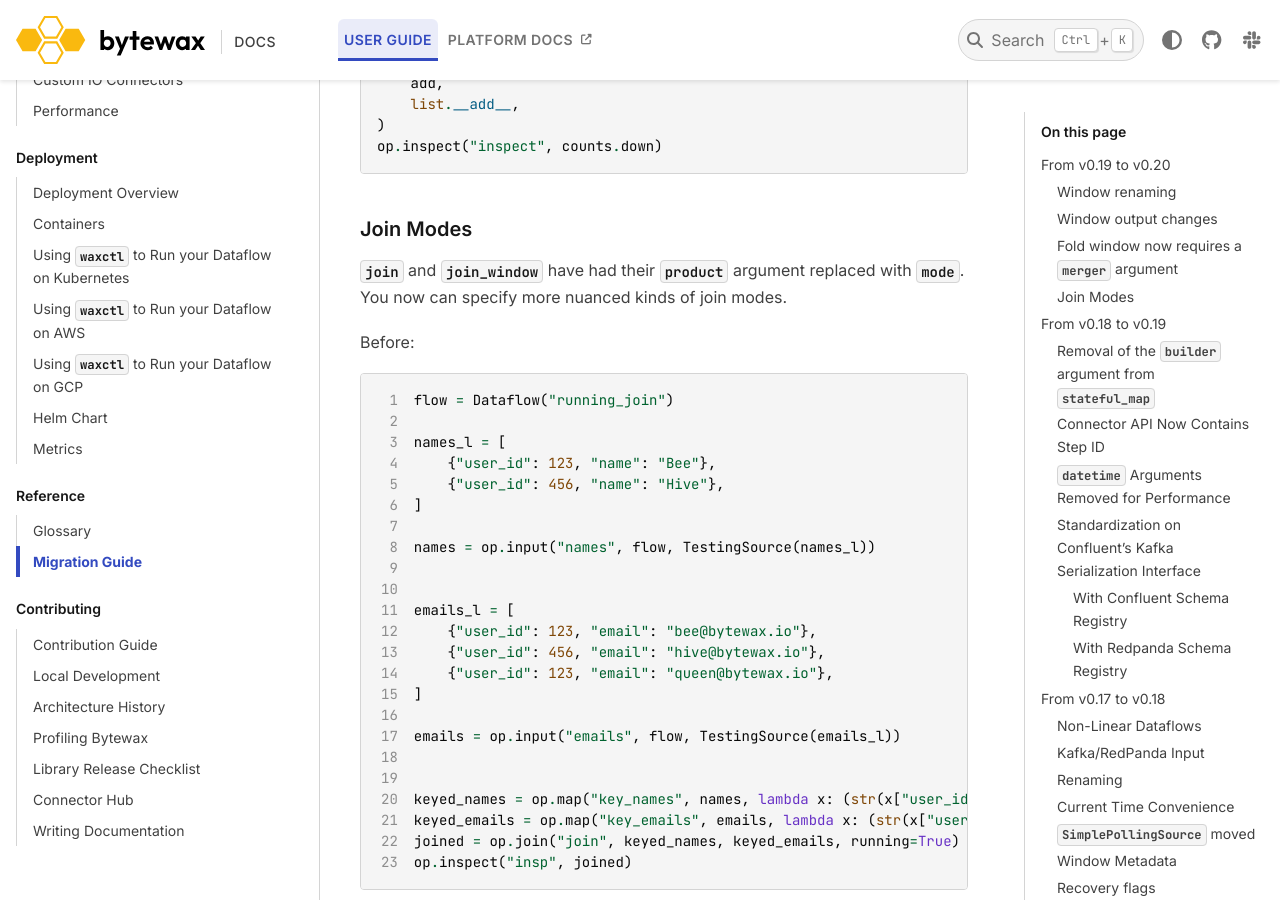
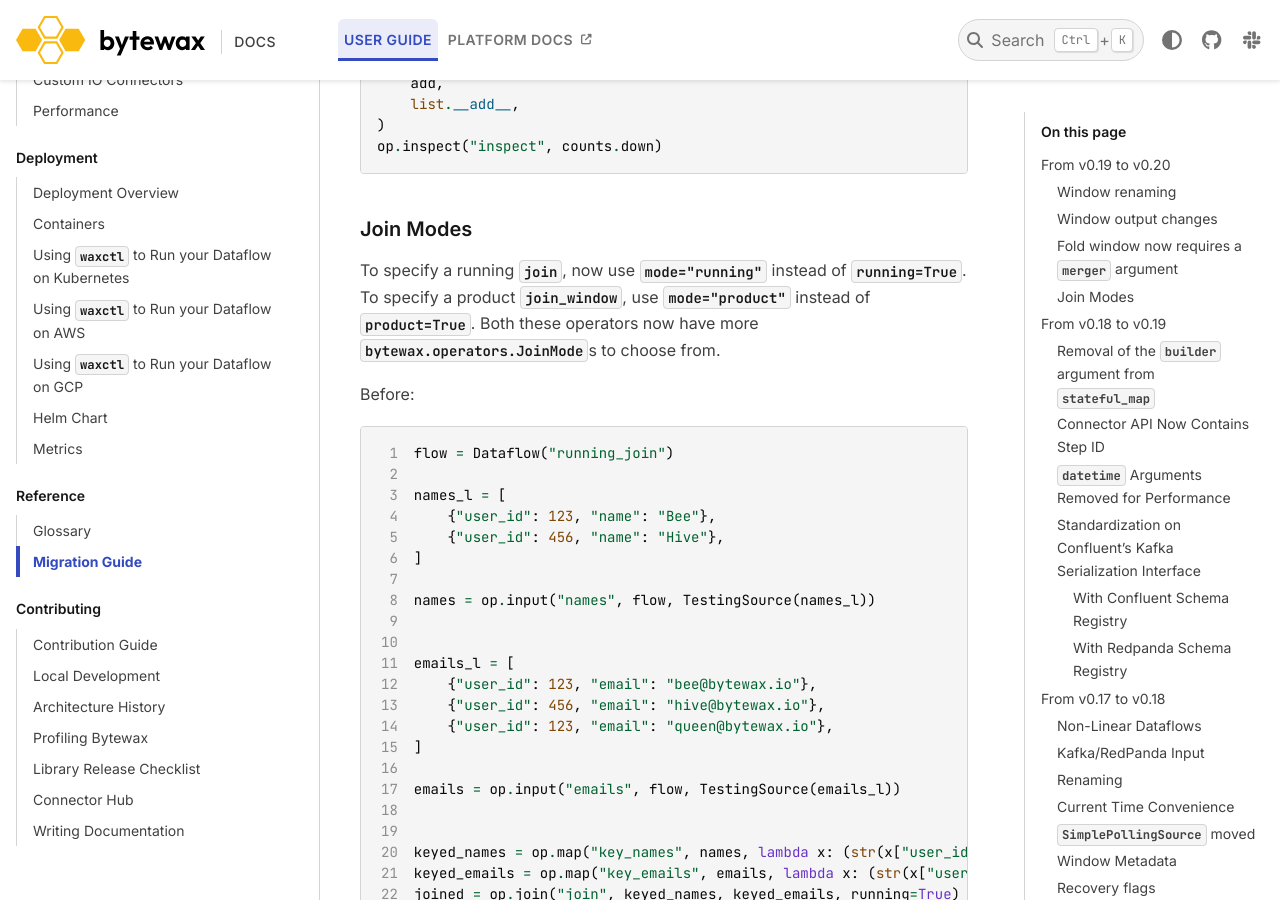
Before and after one commit to bytewax/bytewax, a Sphinx documentation site: the page built from docs/guide/reference/migration.md, in a window 1280 px wide and 900 px high, scrolled down 4353 px. Built offline with Sphinx 7.4.7 and the PyData theme 0.15.4, drawn with Linux system fonts in a browser that asks for light colours; pages that are not in the unit, such as notebooks, are missing from menus.

Commit message:
Update docs/guide/reference/migration.md
Co-authored-by: David Selassie <david@bytewax.io>
Signed-off-by: Dan Herrera <whoahbot@gmail.com>

```diff
--- a/docs/guide/reference/migration.md
+++ b/docs/guide/reference/migration.md
@@ -210,10 +210,7 @@
 
 ### Join Modes
 
-{py:obj}`~bytewax.operators.join` and
-{py:obj}`~bytewax.operators.windowing.join_window` have had their
-`product` argument replaced with `mode`. You now can specify more
-nuanced kinds of join modes.
+To specify a running {py:obj}`~bytewax.operators.join`, now use `mode="running"` instead of `running=True`. To specify a product {py:obj}`~bytewax.operators.windowing.join_window`, use `mode="product"` instead of `product=True`. Both these operators now have more {py:obj}`bytewax.operators.JoinMode`s to choose from.
 
 Before:
 
```
